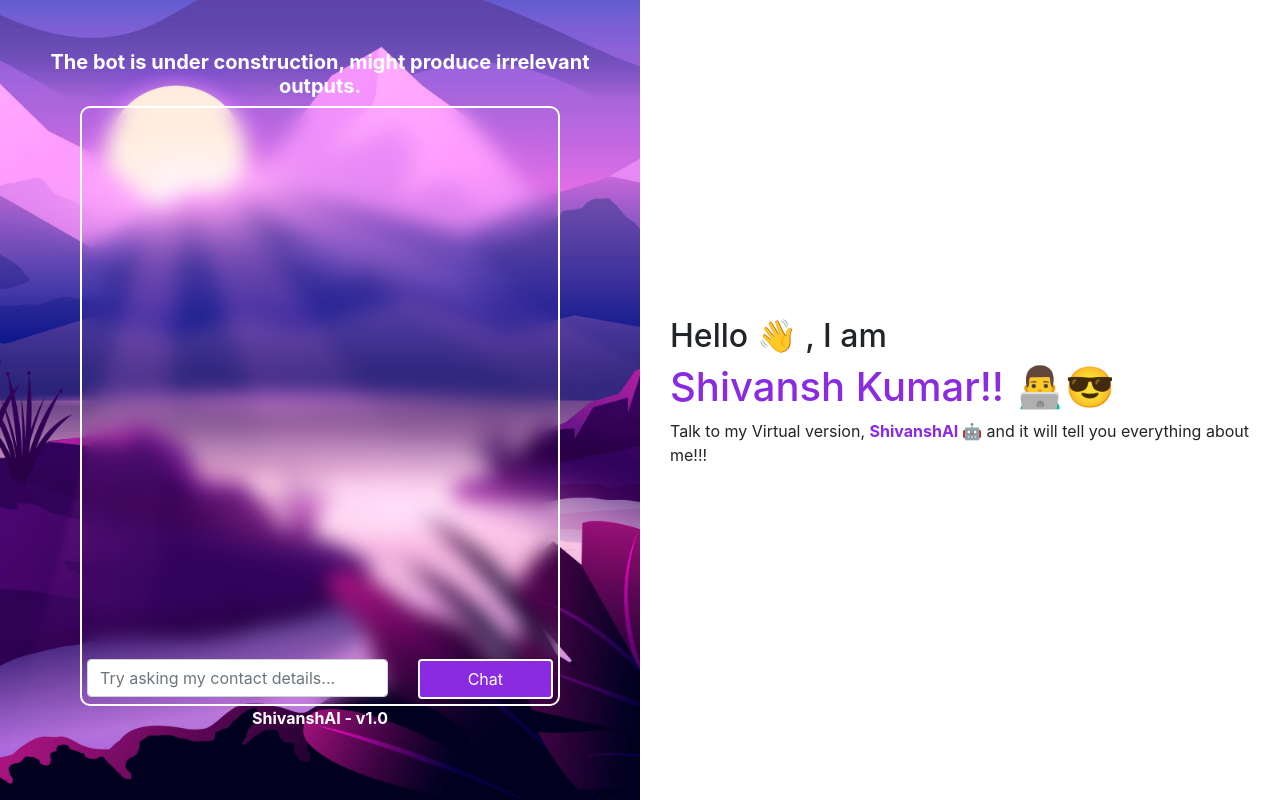
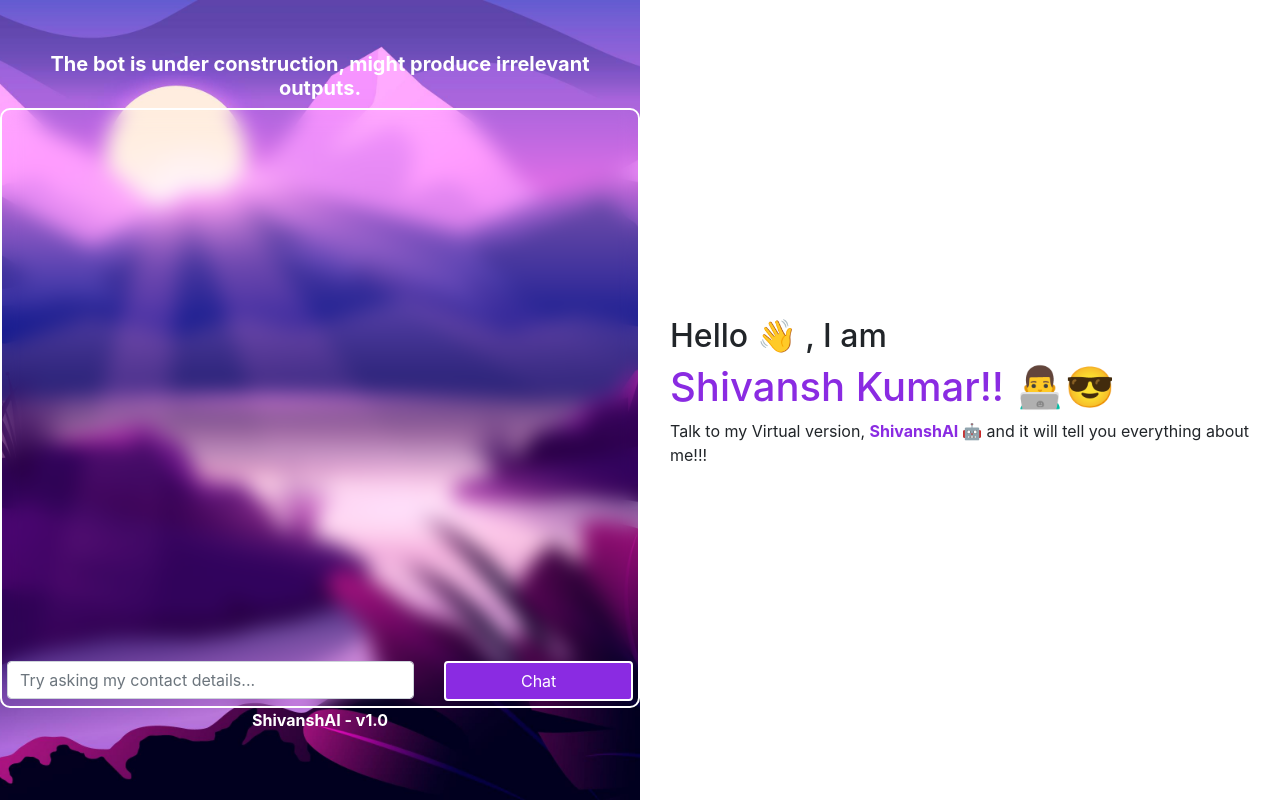
Before and after one commit to shivanshkumar999/ShivanshAI, a FastAPI app: page / in a window 1280 px wide. Run offline with FastAPI, Linux system fonts and the light colour scheme; some libraries are stand-ins or nearby versions.

Commit message:
update repo

```diff
--- a/static/css/style.css
+++ b/static/css/style.css
@@ -5,8 +5,16 @@
     height: 100vh;
     color: white;
     text-align: center;
+    justify-content: center; /* Align children horizontally */
+    align-items: center; /* Align children vertically */
+    display: flex;
 }
 
+body, input, #buttonsub{
+    user-select: none;
+    cursor:cell;
+    caret-color: blueviolet;
+}
 
 @media (max-width: 768px) {
     .move-up {
@@ -24,17 +32,21 @@
             color: blueviolet;
   }
 
+#left_side{
+    text-align: center;
+}
+
 #chatbot{
     -webkit-backdrop-filter: blur(10px);
     border-radius: 10px;
     backdrop-filter: blur(10px);
     height: 600px;
     position: relative;
-    top: 50px;
+    /* top: 50px; */
     border: 2px solid white;
     display: block;
     margin: auto;
-    width: 75%;
+    width: 100%;
     padding: 5px;
 }
 
@@ -118,5 +130,5 @@
         color: white;
         font-weight: bolder;
         position: relative;
-        top: 50px;
+        /* top: 50px; */
     }
--- a/templates/index.html
+++ b/templates/index.html
@@ -33,6 +33,7 @@
         <div class="container-fluid">
            <div class="row">
             <div class="col-md-6" id="left">
+                <div id="left_side">
                 <div class="row">
                     <div class="col-md-12">
                         <h5 style="text-align: center;" id="warn">The bot is under construction, might produce irrelevant outputs.</h5>
@@ -47,8 +48,8 @@
                         <div class="row">
                             <div class="col-md-8" id="user_inp">
                                 <div class="form-group">
-                                    <input class="form-control" id="prompt" rows="1" name="prompt" required="True" placeholder="Try asking my contact details..."></input>
-                                  </div>
+                                    <input type="text" class="form-control" id="prompt" rows="1" name="prompt" required="True" placeholder="Try asking my contact details..."></input>
+                                </div>
                             </div>
                             <div class="col-md-4" id="user_sub">
                                 <button class="btn btn-primary btn-dark" id="buttonsub" type="button">Chat</button>
@@ -64,6 +65,7 @@
                 </div>
                 </div>
             </div>
+        </div>
             <div class="col-md-6  move-up" id="right">
                 <div class="col-md">
                     <h2>Hello 👋 , I am</h2>
```
Also changed, not shown: 8 other files.
